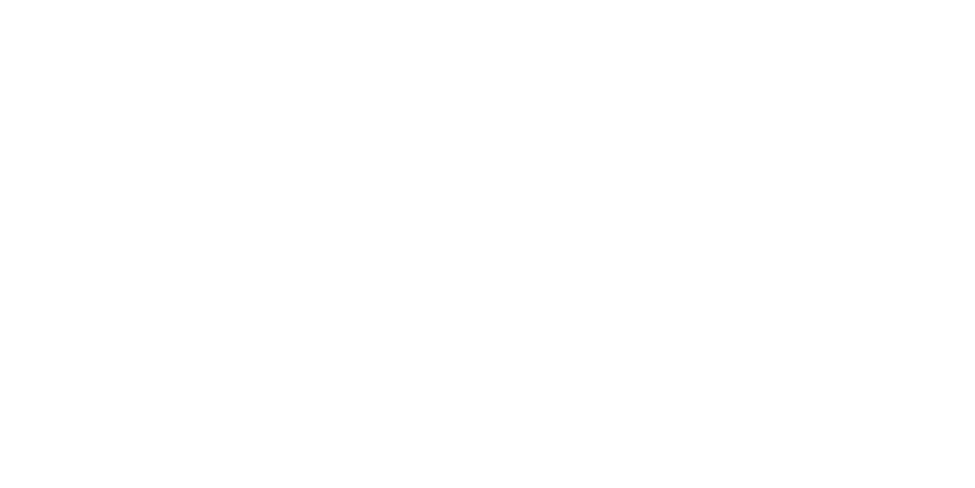
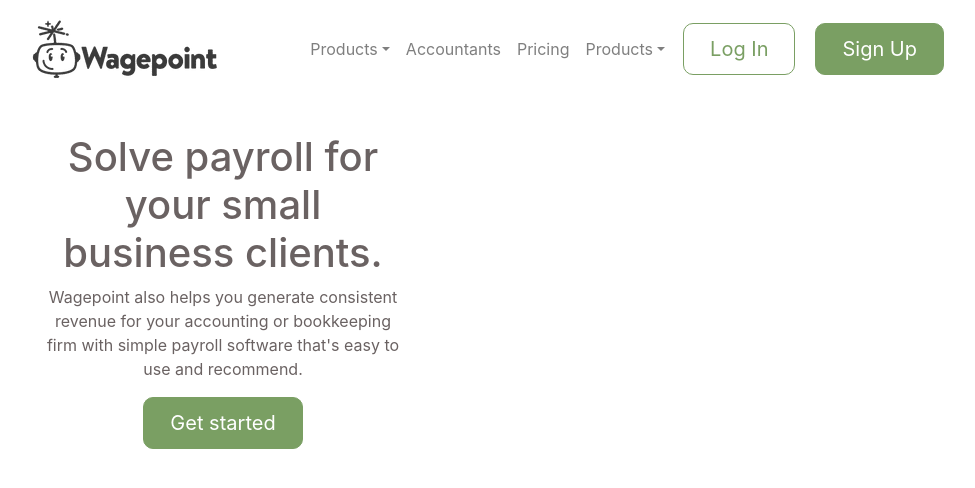
Before and after one commit to aaronl647/WagePoint-Exercise2, a React (Create React App) app: page / in a window 1280 px wide. Shown: the top 488 px of the page, without its empty margins (150-1125 px from the left). Built offline with nearby package versions, Linux system fonts and the light colour scheme.

Commit message:
added navbar and landing page components

```diff
--- a/package.json
+++ b/package.json
@@ -6,8 +6,11 @@
     "@testing-library/jest-dom": "^5.11.4",
     "@testing-library/react": "^11.1.0",
     "@testing-library/user-event": "^12.1.10",
+    "bootstrap": "4.6.0",
     "react": "^17.0.2",
+    "react-bootstrap": "^1.6.0",
     "react-dom": "^17.0.2",
+    "react-router-dom": "^5.2.0",
     "react-scripts": "4.0.3",
     "web-vitals": "^1.0.1"
   },
--- a/public/index.html
+++ b/public/index.html
@@ -12,6 +12,8 @@
       manifest.json provides metadata used when your web app is installed on a
       user's mobile device or desktop. See https://developers.google.com/web/fundamentals/web-app-manifest/
     -->
+  <link rel="stylesheet" href="https://cdn.jsdelivr.net/npm/bootstrap@4.6.0/dist/css/bootstrap.min.css"
+    integrity="sha384-B0vP5xmATw1+K9KRQjQERJvTumQW0nPEzvF6L/Z6nronJ3oUOFUFpCjEUQouq2+l" crossorigin="anonymous" />
   <link rel="manifest" href="%PUBLIC_URL%/manifest.json" />
   <!--
       Notice the use of %PUBLIC_URL% in the tags above.
--- a/src/App.css
+++ b/src/App.css
@@ -1,38 +1,30 @@
-.App {
-  text-align: center;
+* {
+  font-size: 16px;
+  color: rgb(106, 98, 98);
+  font-weight: 400;
+  box-sizing: border-box;
+  margin: 0;
+  padding: 0;
 }
 
-.App-logo {
-  height: 40vmin;
-  pointer-events: none;
+html,
+body {
+  height: 100%;
+  margin: auto;
+  padding: 0px;
+  overflow-x: hidden;
+  width: 960px;
+  display: block;
 }
 
-@media (prefers-reduced-motion: no-preference) {
-  .App-logo {
-    animation: App-logo-spin infinite 20s linear;
+@media only screen and (max-width: 600px) {
+  html,
+  body {
+    width: 100%;
+    height: 100%;
+    margin: auto;
+    padding: 0px;
+    overflow-x: hidden;
+    display: block;
   }
 }
-
-.App-header {
-  background-color: #282c34;
-  min-height: 100vh;
-  display: flex;
-  flex-direction: column;
-  align-items: center;
-  justify-content: center;
-  font-size: calc(10px + 2vmin);
-  color: white;
-}
-
-.App-link {
-  color: #61dafb;
-}
-
-@keyframes App-logo-spin {
-  from {
-    transform: rotate(0deg);
-  }
-  to {
-    transform: rotate(360deg);
-  }
-}
--- a/src/App.js
+++ b/src/App.js
@@ -1,7 +1,17 @@
 import "./App.css";
+import LandingPage from "./components/LandingPage/LandingPage";
+import NavBar from "./components/NavBar/NavBar";
 
 function App() {
-  return <div className="App"></div>;
+  return (
+    <div className="App">
+      <NavBar />
+      <LandingPage
+        title="Solve payroll for your small business clients."
+        paragraph="Wagepoint also helps you generate consistent revenue for your accounting or bookkeeping firm with simple payroll software that's easy to use and recommend."
+      />
+    </div>
+  );
 }
 
 export default App;
--- /dev/null
+++ b/src/components/Button/Button.css
@@ -0,0 +1,43 @@
+:root {
+  --primary: #7a9f63;
+}
+
+.btn {
+  padding: 8px 20px;
+  margin: 0px 10px;
+  border-radius: 10px;
+  outline: none;
+  border: none;
+  cursor: pointer;
+}
+
+.btn--primary {
+  background-color: var(--primary);
+  color: #fff;
+  border: 1px solid var(--primary);
+}
+
+.btn--outline {
+  background-color: transparent;
+  color: #7a9f63;
+  padding: 8px 20px;
+  border: 1px solid #7a9f63;
+  transition: all 0.3s ease-out;
+}
+
+.btn--medium {
+  padding: 8px 20px;
+  font-size: 20px;
+}
+
+.btn--large {
+  padding: 10px 26px;
+  font-size: 20px;
+}
+
+.btn--medium:hover,
+.btn--large:hover {
+  background: #fff;
+  color: #242424;
+  transition: all 0.3s ease-out;
+}
--- /dev/null
+++ b/src/components/Button/Button.js
@@ -0,0 +1,32 @@
+import React from "react";
+import "./Button.css";
+import { Link } from "react-router-dom";
+
+const STYLES = ["btn--primary", "btn--outline"];
+
+const SIZES = ["btn--medium", "btn--large"];
+
+export const Button = ({
+  children,
+  type,
+  onClick,
+  buttonStyle,
+  buttonSize,
+}) => {
+  const checkButtonStyle = STYLES.includes(buttonStyle)
+    ? buttonStyle
+    : STYLES[0];
+
+  const checkButtonSize = SIZES.includes(buttonSize) ? buttonSize : SIZES[0];
+  return (
+    <Link to="/contacts" className="btn-mobile">
+      <button
+        className={`btn ${checkButtonStyle} ${checkButtonSize}`}
+        onClick={onClick}
+        type={type}
+      >
+        {children}
+      </button>
+    </Link>
+  );
+};
--- /dev/null
+++ b/src/components/LandingPage/LandingPage.css
@@ -0,0 +1,7 @@
+.textBox-container {
+  padding: 35px;
+  display: block;
+  background-color: #fff;
+  max-width: 426px;
+  text-align: center;
+}
--- /dev/null
+++ b/src/components/LandingPage/LandingPage.js
@@ -0,0 +1,23 @@
+import React from "react";
+import "./LandingPage.css";
+import { Button } from "../Button/Button";
+
+function LandingPage(props) {
+  return (
+    <div className="landingPage-container">
+      <div className="textBox-container">
+        <h1 className="title-container">{props.title}</h1>
+        <p>{props.paragraph}</p>
+        <Button
+          className="btn"
+          buttonStyle="btn--primary"
+          buttonSize="btn--large"
+        >
+          Get started
+        </Button>
+      </div>
+    </div>
+  );
+}
+
+export default LandingPage;
--- /dev/null
+++ b/src/components/NavBar/NavBar.css
@@ -0,0 +1,3 @@
+.navbar-menu {
+  float: right;
+}
--- /dev/null
+++ b/src/components/NavBar/NavBar.js
@@ -0,0 +1,59 @@
+import React from "react";
+import { Navbar, Nav, NavDropdown } from "react-bootstrap";
+import logo from "../../images/logo.png";
+import "./NavBar.css";
+import { Button } from "../Button/Button";
+
+function NavBar() {
+  return (
+    <div className="navbar-container">
+      <div className="navbar-wrapper">
+        <Navbar>
+          <Navbar.Brand href="#home">
+            <img src={logo} alt="logo" />
+          </Navbar.Brand>
+          <div className="ml-auto">
+            <Navbar.Toggle aria-controls="basic-navbar-nav" />
+            <Navbar.Collapse id="basic-navbar-nav">
+              <Nav>
+                <NavDropdown title="Products" className="basic-nav-dropdown">
+                  <NavDropdown.Item>Payroll</NavDropdown.Item>
+                  <NavDropdown.Item>Time Tracking</NavDropdown.Item>
+                  <NavDropdown.Item>Paid Time Off</NavDropdown.Item>
+                  <NavDropdown.Item>Integrations</NavDropdown.Item>
+                </NavDropdown>
+                <NavDropdown.Divider />
+                <Nav.Link href="#accountants">Accountants</Nav.Link>
+                <Nav.Link href="#accountants">Pricing</Nav.Link>
+                <NavDropdown title="Products" className="ml-auto">
+                  <NavDropdown.Item>Blog</NavDropdown.Item>
+                  <NavDropdown.Item>Knowledge Base</NavDropdown.Item>
+                </NavDropdown>
+                <NavDropdown.Divider />
+              </Nav>
+              <Nav>
+                {/* Reusable button components can be used throughtout the entire site, making the code a lot more efficient */}
+                <Button
+                  className="btn"
+                  buttonStyle="btn--outline"
+                  buttonSize="btn--large"
+                >
+                  Log In
+                </Button>
+                <Button
+                  className="btn"
+                  buttonStyle="btn--primary"
+                  buttonSize="btn--large"
+                >
+                  Sign Up
+                </Button>
+              </Nav>
+            </Navbar.Collapse>
+          </div>
+        </Navbar>
+      </div>
+    </div>
+  );
+}
+
+export default NavBar;
--- a/src/index.js
+++ b/src/index.js
@@ -2,10 +2,10 @@
 import ReactDOM from "react-dom";
 import "./index.css";
 import App from "./App";
-
+import { BrowserRouter as Router } from "react-router-dom";
 ReactDOM.render(
-  <React.StrictMode>
+  <Router>
     <App />
-  </React.StrictMode>,
+  </Router>,
   document.getElementById("root")
 );
```
Also changed, not shown: src/components/Form/Form.js (added), src/images/logo.png (added), 1 other file (tests, documents, lock files or other folders).
